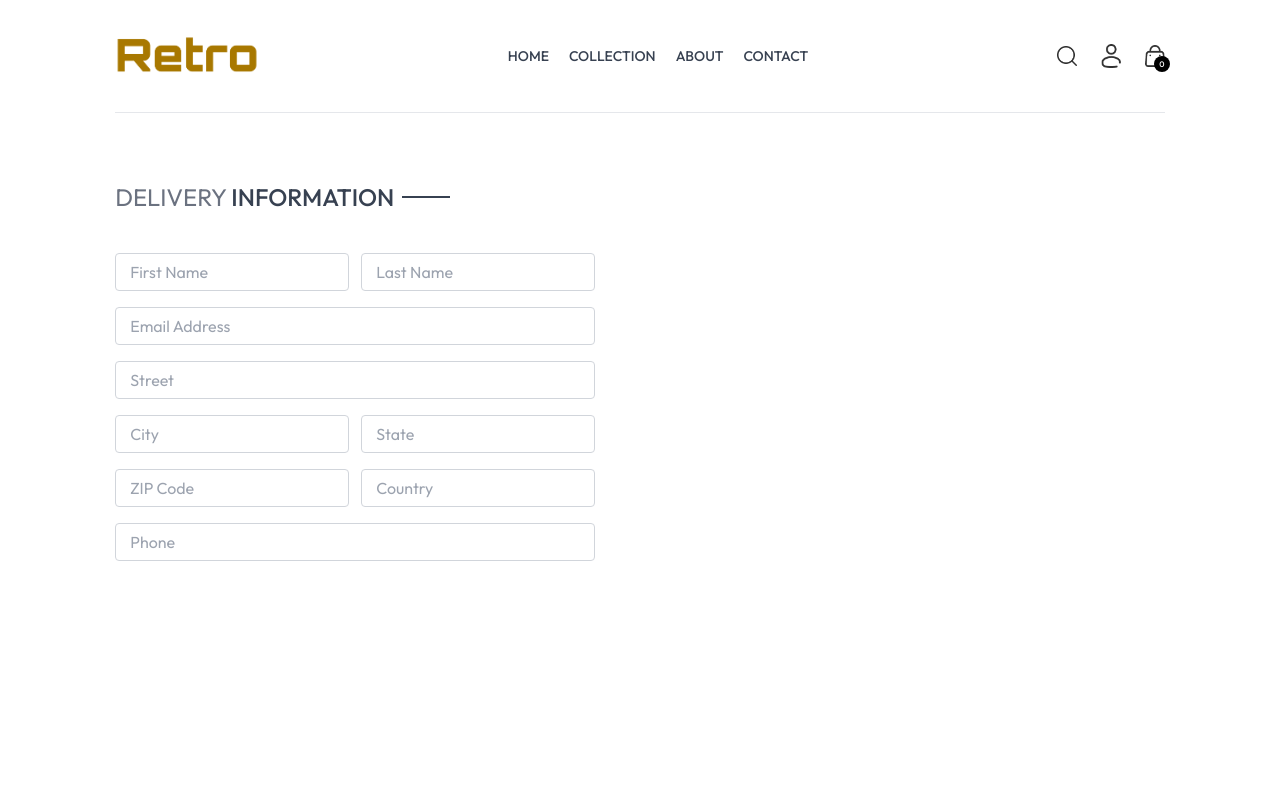
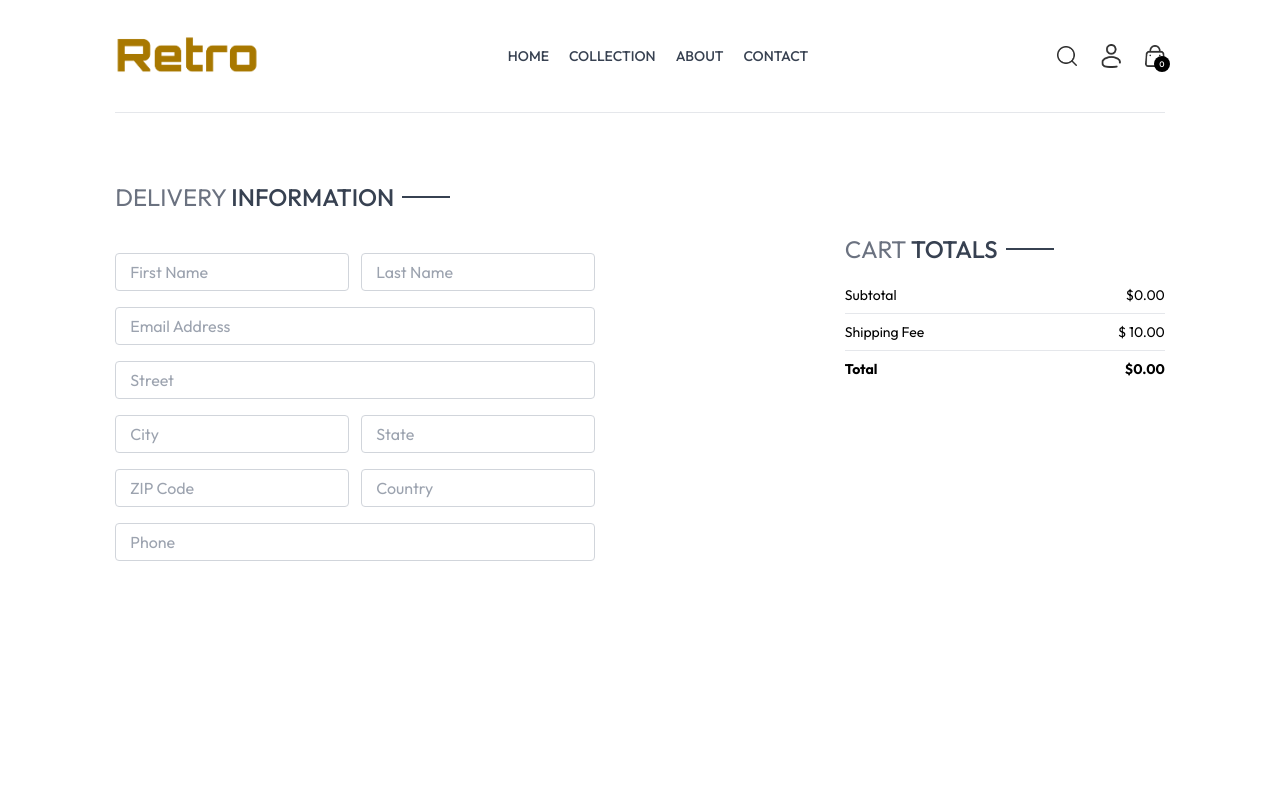
Before and after one commit to Ahmed-Tahan7/Retro-Ecommerce-Website, a React (Vite) app: page /place-order in a window 1280 px wide. Shown: the top 800 px of the page. Built offline with nearby package versions, Linux system fonts and the light colour scheme.

Commit message:
Added cart totals

```diff
--- a/src/pages/PlaceOrder.jsx
+++ b/src/pages/PlaceOrder.jsx
@@ -1,5 +1,6 @@
 import React from "react";
 import Title from "../components/Title";
+import CartTotal from "../components/CartTotal";
 
 const PlaceOrder = () => {
   return (
@@ -61,6 +62,12 @@ const PlaceOrder = () => {
           placeholder="Phone"
         />
       </div>
+      {/* ----------------------------- Right Side ------------------------------*/}
+      <div className="mt-8">
+        <div className="mt-8 min-w-80">
+          <CartTotal />
+        </div>
+      </div>
     </div>
   );
 };
```
